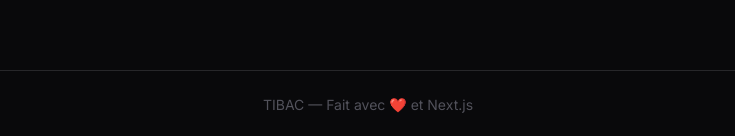
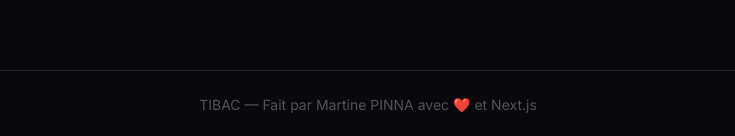
Before and after one commit to Martine9670/tibac, a Next.js app: page / in a window 1280 px wide. Shown: the part 2272-2408 px from the top of the page, without its empty margins (272-1007 px from the left). Built offline with nearby package versions, Linux system fonts and the light colour scheme.

Commit message:
Fix prerender error by forcing dynamic rendering on auth pages

```diff
--- a/app/(auth)/login/page.tsx
+++ b/app/(auth)/login/page.tsx
@@ -1,3 +1,5 @@
+export const dynamic = 'force-dynamic'
+
 'use client'
 
 import { useState } from 'react'
--- a/app/(auth)/register/page.tsx
+++ b/app/(auth)/register/page.tsx
@@ -1,3 +1,5 @@
+export const dynamic = 'force-dynamic'
+
 'use client'
 
 import { useState } from 'react'
--- a/app/(landing)/page.tsx
+++ b/app/(landing)/page.tsx
@@ -1,3 +1,5 @@
+export const dynamic = 'force-dynamic'
+
 import Link from 'next/link'
 
 export default function LandingPage() {
@@ -118,7 +120,7 @@ export default function LandingPage() {
 
       {/* Footer */}
       <footer className="border-t border-zinc-800 px-4 py-6 text-center text-zinc-600 text-sm">
-        TIBAC — Fait avec ❤️ et Next.js
+        TIBAC — Fait par Martine PINNA avec ❤️ et Next.js
       </footer>
 
     </main>
```
